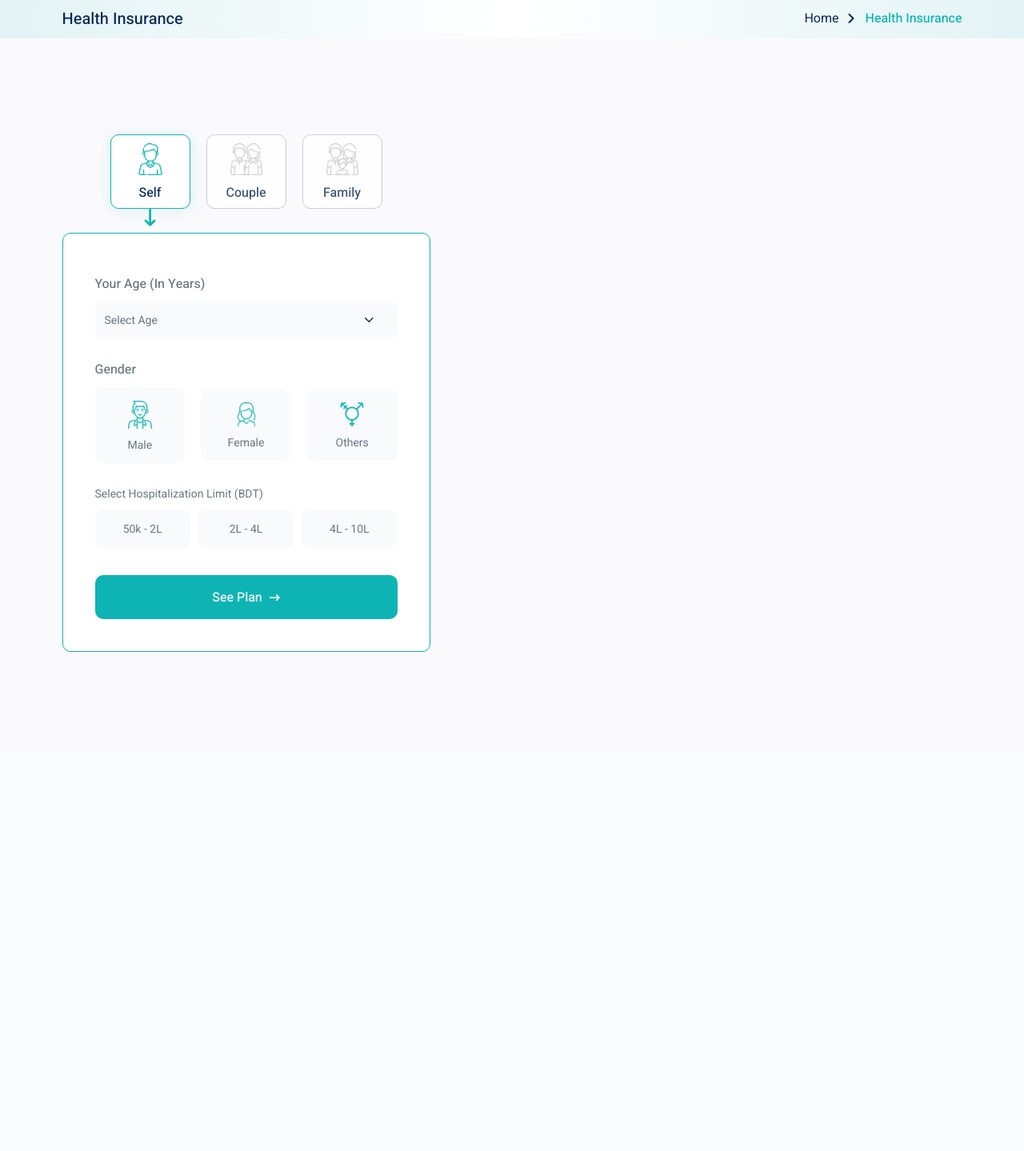
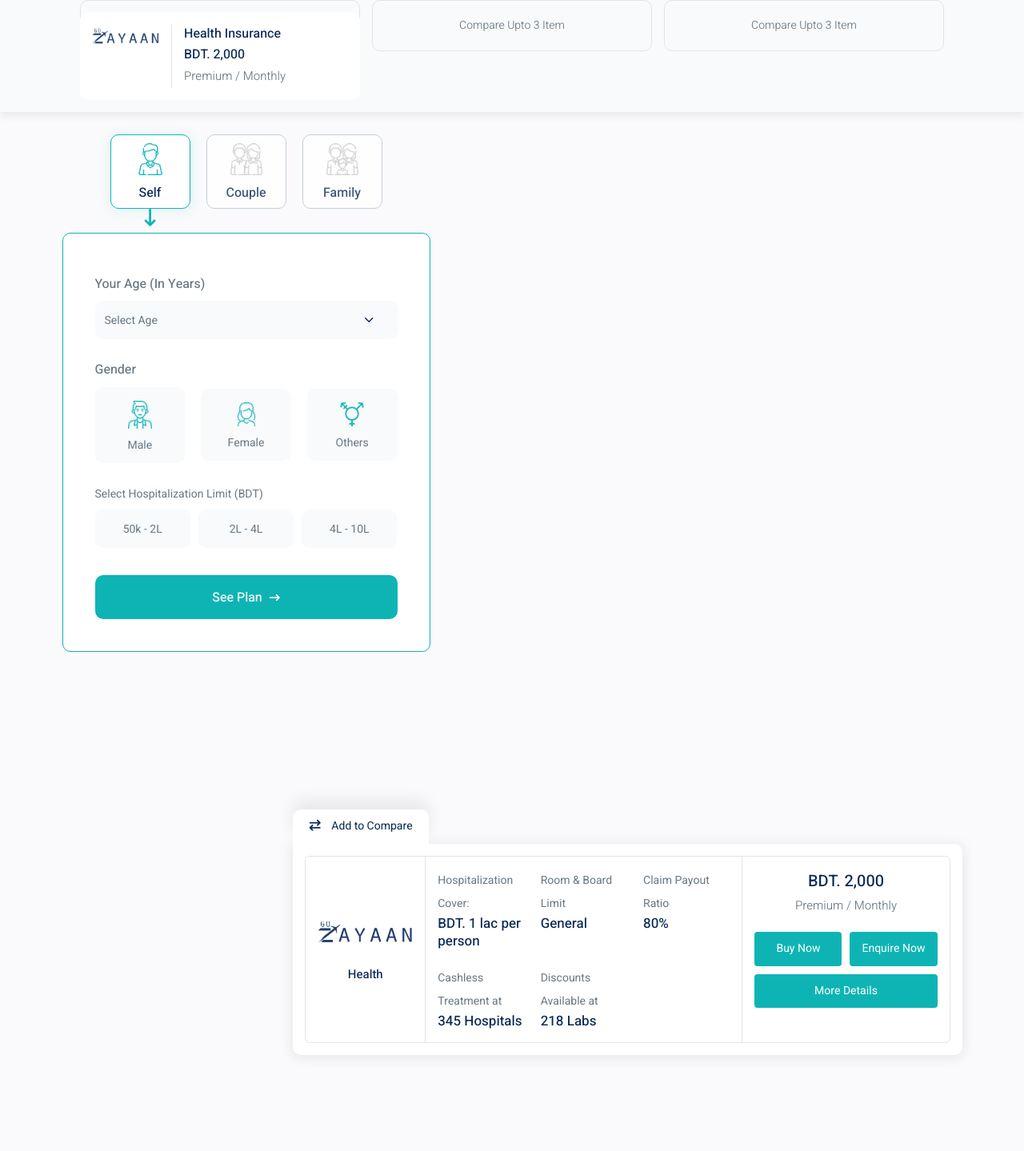
Before and after one commit to polodev/hasan-vi-workflow, a PHP site: page /health-search.html in a window 1280 px wide. Shown: the whole page at 80% size. Before the commit the page ends 815 px from the top, so only its background shows below. Run offline with PHP 8.4, Linux system fonts and the light colour scheme.

Commit message:
health search plan

```diff
--- a/dist/style.css
+++ b/dist/style.css
@@ -1,4 +1,4 @@
-@import url(https://fonts.googleapis.com/css2?family=Heebo:wght@400;500;600;700&display=swap);
+@import url(https://fonts.googleapis.com/css2?family=Heebo:wght@300;400;500;600;700&display=swap);
 /*-------------------------
   Typography
 -------------------------*/
@@ -75,6 +75,11 @@ p {
 
 a {
   text-decoration: none;
+  display: inline-block;
+}
+
+img {
+  max-width: 100%;
 }
 
 /*-------------------------
@@ -1256,6 +1261,183 @@ table th, table td {
   color: #0eb4b4;
 }
 
+.health-plan-grid {
+  background-color: #fff;
+  box-shadow: 0 2px 15px 2px rgba(0, 0, 0, 0.08);
+  border-radius: 0 10px 10px;
+  padding: 15px;
+}
+.health-plan-grid .inner {
+  display: flex;
+  border: 1px solid #e5e5e5;
+  border-radius: 6px;
+}
+.health-plan-grid .company-logo {
+  position: relative;
+  max-width: 150px;
+  border-right: 1px solid #e5e5e5;
+  padding: 15px;
+  display: flex;
+  align-items: center;
+  flex-direction: column;
+  justify-content: center;
+}
+.health-plan-grid .company-logo .plan-name {
+  margin-bottom: 0;
+  margin-top: 20px;
+  font-size: 15px;
+}
+.health-plan-grid .plan-content {
+  flex: 1;
+  padding: 15px;
+}
+.health-plan-grid .plan-content ul {
+  list-style: none;
+  padding: 0;
+  margin: 0;
+  display: grid;
+  grid-template-columns: repeat(3, 1fr);
+  gap: 20px;
+}
+.health-plan-grid .plan-content ul li {
+  flex: 1;
+}
+.health-plan-grid .plan-content ul li .label {
+  font-size: 14px;
+}
+.health-plan-grid .plan-content ul li .value {
+  font-size: 17px;
+  line-height: 1.3;
+  margin-bottom: 0;
+}
+.health-plan-grid .plan-action {
+  max-width: 260px;
+  border-left: 1px solid #e5e5e5;
+  padding: 15px;
+}
+.health-plan-grid .plan-action .plan-premium {
+  text-align: center;
+}
+.health-plan-grid .plan-action .price {
+  margin-bottom: 0;
+}
+.health-plan-grid .plan-action .duration {
+  font-size: 15px;
+  font-weight: 300;
+}
+.health-plan-grid .plan-action .group-btn {
+  margin-top: 18px;
+  display: grid;
+  grid-template-columns: repeat(2, 1fr);
+  gap: 10px;
+}
+.health-plan-grid .plan-action .group-btn a {
+  background-color: #0eb4b4;
+  font-size: 14px;
+  color: #fff;
+  text-align: center;
+  padding: 10px 15px;
+  border-radius: 4px;
+  transition: 0.3s;
+}
+.health-plan-grid .plan-action .group-btn a:hover {
+  background-color: #082854;
+}
+.health-plan-grid .plan-action .group-btn .details-btn {
+  grid-column-start: 1;
+  grid-column-end: 3;
+}
+.health-plan-grid .compare-btn-wrap {
+  position: absolute;
+  top: -59px;
+  left: -16px;
+}
+.health-plan-grid .compare-btn-wrap .compare-btn {
+  width: 170px;
+  text-align: center;
+  font-size: 14px;
+  color: #082854;
+  background-color: #fff;
+  padding: 10px 20px;
+  border-radius: 10px 10px 0 0;
+  box-shadow: 0 -12px 20px 0px rgba(0, 0, 0, 0.07);
+  transition: 0.3s;
+}
+.health-plan-grid .compare-btn-wrap .compare-btn i {
+  padding-right: 10px;
+}
+.health-plan-grid .compare-btn-wrap .compare-btn:hover {
+  color: #0eb4b4;
+}
+
+.compare-box-wrap {
+  position: fixed;
+  top: 0;
+  left: 0;
+  right: 0;
+  width: 100%;
+  height: auto;
+  background-color: #F8FAFC;
+  box-shadow: 0 5px 10px 0 rgba(0, 0, 0, 0.07);
+  z-index: 5;
+}
+.compare-box-wrap .compare-box {
+  padding: 15px 100px;
+  position: relative;
+}
+.compare-box-wrap .compare-box .inner {
+  position: relative;
+}
+
+.compare-placeholder {
+  position: absolute;
+  height: 100%;
+  width: 100%;
+  z-index: -1;
+  top: 0;
+  left: 0;
+  right: 0;
+}
+.compare-placeholder .placeholder-box {
+  display: flex;
+  align-items: center;
+  justify-content: center;
+  font-size: 14px;
+  font-weight: 300;
+  border: 1px solid #e5e5e5;
+  padding: 20px;
+  text-align: center;
+  border-radius: 10px;
+}
+
+.compare-plan-box .plan-header {
+  display: flex;
+  background-color: #fff;
+  border-radius: 10px;
+  padding: 15px;
+}
+.compare-plan-box .plan-header .thumbnail {
+  max-width: 100px;
+  border-right: 1px solid #e5e5e5;
+  padding-right: 15px;
+  margin-right: 15px;
+}
+.compare-plan-box .plan-header .content {
+  flex: 1;
+}
+.compare-plan-box .plan-header .content .plan-name {
+  margin-bottom: 0;
+  font-size: 16px;
+}
+.compare-plan-box .plan-header .content .price {
+  font-size: 16px;
+  margin-bottom: 0;
+}
+.compare-plan-box .plan-header .content .duration {
+  font-size: 15px;
+  font-weight: 300;
+}
+
 /*-------------------------
   Spacing
 -------------------------*/
--- a/health-search.html
+++ b/health-search.html
@@ -171,9 +171,114 @@
                 </div>
             </div>
         </div>
-
     </div>
 
+    <div class="health-search-page section-gap">
+        <div class="container">
+            <div class="row g-5">
+                <div class="col-lg-3">
+
+                </div>
+                <div class="col-lg-9">
+                    <div class="health-plan-grid">
+                        <div class="inner">
+                            <div class="company-logo">
+                                <div class="compare-btn-wrap">
+                                    <a href="#" class="compare-btn"><i class="fa-solid fa-arrow-right-arrow-left"></i> Add to Compare</a>
+                                </div>
+                                <img src="images/claim-02.png" alt="Company Logo">
+                                <h6 class="plan-name">Health</h6>
+                            </div>
+                            <div class="plan-content">
+                                <ul>
+                                    <li>
+                                        <span class="label">Hospitalization Cover:</span>
+                                        <h6 class="value">BDT. 1 lac per person</h6>
+                                    </li>
+                                    <li>
+                                        <span class="label">Room & Board Limit</span>
+                                        <h6 class="value">General</h6>
+                                    </li>
+                                    <li>
+                                        <span class="label">Claim Payout Ratio</span>
+                                        <h6 class="value">80%</h6>
+                                    </li>
+                                    <li>
+                                        <span class="label">Cashless Treatment at</span>
+                                        <h6 class="value">345 Hospitals</h6>
+                                    </li>
+                                    <li>
+                                        <span class="label">Discounts Available at</span>
+                                        <h6 class="value">218 Labs</h6>
+                                    </li>
+                                </ul>
+                            </div>
+                            <div class="plan-action">
+                                <div class="plan-premium">
+                                    <h6 class="price">BDT. 2,000</h6>
+                                    <span class="duration">Premium / Monthly</span>
+                                </div>
+                                <div class="group-btn">
+                                    <a href="#" class="buy-btn">Buy Now</a>
+                                    <a href="#" class="enqure-btn">Enquire Now</a>
+                                    <a href="#" class="details-btn">More Details</a>
+                                </div>
+                            </div>
+                        </div>
+                    </div>
+                </div>
+            </div>
+        </div>
+    </div>
+
+
+    <!-- Compare Modal  -->
+    <div class="compare-box-wrap">
+        <div class="compare-box">
+            <div class="inner">
+                <div class="compare-placeholder">
+                    <div class="row g-4">
+                        <div class="col-lg-4">
+                            <div class="placeholder-box">
+                                Compare Upto 3 Item
+                            </div>
+                        </div>
+                        <div class="col-lg-4">
+                            <div class="placeholder-box">
+                                Compare Upto 3 Item
+                            </div>
+                        </div>
+                        <div class="col-lg-4">
+                            <div class="placeholder-box">
+                                Compare Upto 3 Item
+                            </div>
+                        </div>
+                    </div>
+                </div>
+                <div class="compare-content-wrap">
+                    <div class="row g-4">
+                        <div class="col-lg-4">
+                            <div class="compare-plan-box">
+                                <div class="plan-header">
+                                    <div class="thumbnail">
+                                        <img src="images/claim-02.png" alt="Thumb">
+                                    </div>
+                                    <div class="content">
+                                        <h6 class="plan-name">Health Insurance</h6>
+                                        <div class="plan-premium">
+                                            <h6 class="price">BDT. 2,000</h6>
+                                            <span class="duration">Premium / Monthly</span>
+                                        </div>
+                                    </div>
+                                </div>
+
+                            </div>
+                        </div>
+                    </div>
+                </div>
+            </div>
+        </div>
+    </div>
 
     <script src="vendor/jquery.min.js"></script>
     <script src="vendor/bootstrap5/js/bootstrap.bundle.min.js"></script>
--- a/src/health-search.scss
+++ b/src/health-search.scss
@@ -68,11 +68,9 @@
     }
     .tab-content {
         background-color: #fff;
-        // border-radius: 0 10px 10px 0;
         border-radius: 10px;
         padding: 40px;
         border: 1px solid $primary_color;
-        // border-left: none;
     }
 }
 
@@ -134,3 +132,194 @@
         }
     }
 }
+
+
+
+.health-plan-grid {
+    background-color: #fff;
+    box-shadow: 0 2px 15px 2px rgba(0, 0, 0, .08);
+    border-radius: 0 10px 10px;
+    padding: 15px;
+    .inner {
+        display: flex;
+        border: 1px solid #e5e5e5;
+        border-radius: 6px;
+    }
+    .company-logo {
+        position: relative;
+        max-width: 150px;
+        border-right: 1px solid #e5e5e5;
+        padding: 15px;
+        display: flex;
+        align-items: center;
+        flex-direction: column;
+        justify-content: center;
+        .plan-name {
+            margin-bottom: 0;
+            margin-top: 20px;
+            font-size: 15px;
+        }
+    }
+    .plan-content {
+        flex: 1;
+        padding: 15px;
+        ul {
+            list-style: none;
+            padding: 0;
+            margin: 0;
+            display: grid;
+            grid-template-columns: repeat(3, 1fr);
+            gap: 20px;
+            li {
+                flex: 1;
+                .label {
+                    font-size: 14px;
+                }
+                .value {
+                    font-size: 17px;
+                    line-height: 1.3;
+                    margin-bottom: 0;
+                }
+            }
+        }
+    }
+
+    .plan-action {
+        max-width: 260px;
+        border-left: 1px solid #e5e5e5;
+        padding: 15px;
+        .plan-premium {
+            text-align: center;
+        }
+        .price {
+            margin-bottom: 0;
+        }
+        .duration {
+            font-size: 15px;
+            font-weight: 300;
+        }
+        .group-btn {
+            margin-top: 18px;
+            display: grid;
+            grid-template-columns: repeat(2, 1fr);
+            gap: 10px;
+            a {
+                background-color: $primary_color;
+                font-size: 14px;
+                color: #fff;
+                text-align: center;
+                padding: 10px 15px;
+                border-radius: 4px;
+                transition: .3s;
+                &:hover {
+                    background-color: $secondary_color;
+                }
+            }
+            .details-btn {
+                grid-column-start: 1;
+                grid-column-end: 3;
+            }
+        }
+    }
+
+    .compare-btn-wrap {
+        position: absolute;
+        top: -59px;
+        left: -16px;
+        .compare-btn {
+            width: 170px;
+            text-align: center;
+            font-size: 14px;
+            color: $secondary_color;
+            background-color: #fff;
+            padding: 10px 20px;
+            border-radius: 10px 10px 0 0;
+            box-shadow: 0 -12px 20px 0px rgba(0, 0, 0, .07);
+            transition: .3s;
+            i {
+                padding-right: 10px;
+            }
+            &:hover {
+                color: $primary_color;
+            }
+        }
+    }
+}
+
+
+
+// Compare Modal Style
+
+.compare-box-wrap {
+    position: fixed;
+    top: 0;
+    left: 0;
+    right: 0;
+    width: 100%;
+    height: auto;
+    background-color: #F8FAFC;
+    box-shadow: 0 5px 10px 0 rgba(0, 0, 0, .07);
+    z-index: 5;
+    .compare-box {
+        padding: 15px 100px;
+        position: relative;
+        .inner {
+            position: relative;
+
+        }
+    }
+}
+
+.compare-placeholder {
+    position: absolute;
+    height: 100%;
+    width: 100%;
+    z-index: -1;
+    top: 0;
+    left: 0;
+    right: 0;
+    .placeholder-box {
+        // min-height: 120px;
+        display: flex;
+        align-items: center;
+        justify-content: center;
+        font-size: 14px;
+        font-weight: 300;
+        border: 1px solid #e5e5e5;
+        padding: 20px;
+        text-align: center;
+        border-radius: 10px;
+
+    }
+}
+
+.compare-plan-box {
+    .plan-header {
+        display: flex;
+        background-color: #fff;
+        border-radius: 10px;
+        // min-height: 120px;
+        padding: 15px;
+        .thumbnail {
+            max-width: 100px;
+            border-right: 1px solid #e5e5e5;
+            padding-right: 15px;
+            margin-right: 15px;
+        }
+        .content {
+            flex: 1;
+            .plan-name {
+                margin-bottom: 0;
+                font-size: 16px;
+            }
+            .price {
+                font-size: 16px;
+                margin-bottom: 0;
+            }
+            .duration {
+                font-size: 15px;
+                font-weight: 300;
+            }
+        }
+    }
+}
--- a/src/typography.scss
+++ b/src/typography.scss
@@ -2,7 +2,7 @@
   Typography
 -------------------------*/
 
-@import url('https://fonts.googleapis.com/css2?family=Heebo:wght@400;500;600;700&display=swap');
+@import url('https://fonts.googleapis.com/css2?family=Heebo:wght@300;400;500;600;700&display=swap');
 html {
     font-size: 10px;
 }
@@ -70,4 +70,9 @@ p {
 
 a {
     text-decoration: none;
+    display: inline-block;
 }
+
+img {
+    max-width: 100%;
+}
```
Also changed, not shown: time-log.md (+2 -1 lines), 1 other file.
